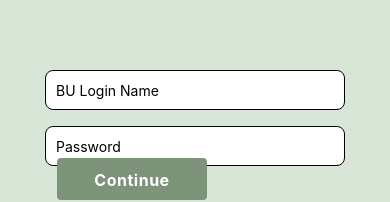
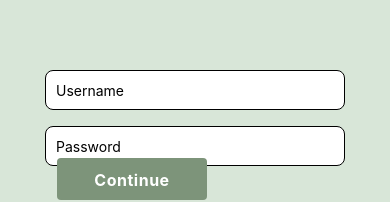
Before and after one commit to mharkess/EcoSwitch, a React Native app in the folder UserApp/EcoSwitchApp/: screen / in a window 390 px wide. Shown: the part 304-506 px from the top of the page. Built offline with nearby package versions, Linux system fonts and the light colour scheme.

Commit message:
Fixed some formatting issues

```diff
--- a/UserApp/EcoSwitchApp/App.js
+++ b/UserApp/EcoSwitchApp/App.js
@@ -1,9 +1,9 @@
 import React, { useEffect, useState } from 'react';
-import { StyleSheet, Text, View, TextInput, Pressable, Image, TouchableOpacity, Keyboard } from 'react-native';
+import {Text, View, TextInput, Pressable, Image, TouchableOpacity, Keyboard } from 'react-native';
 import { createNativeStackNavigator } from '@react-navigation/native-stack'
 import { NavigationContainer } from '@react-navigation/native';
+import axios, * as others from 'axios';
 
-import axios, * as others from 'axios';
 import logo_text from './assets/ecoswitch_icon_text.png';
 import logo from './assets/ecoswitch_icon_white.png';
 import styles from './styles.js'
@@ -11,7 +11,6 @@
 const Stack = createNativeStackNavigator();
 
 export default function App() {
-
   const [recentData, setRecentData] = useState( {"Temp": "0", "Humidity": "0"} );
   const [deviceID, setDeviceID] = useState('12345');
   const [tempMetric, setTempMetric] = useState('C');
@@ -50,7 +49,7 @@
         <TextInput
           style={styles.input}
           onBlur={Keyboard.dismiss}
-          placeholder="BU Login Name"
+          placeholder="Username"
         />
 
         <TextInput
@@ -63,7 +62,6 @@
         <Pressable style={styles.button} onPress={() => navigation.push('Main Menu')}>
           <Text style={styles.text}>Continue</Text>
         </Pressable>
-
       </View>
     );
   }
@@ -71,13 +69,12 @@
 
   // needs a logout function to return to login page
   function MainMenu({ navigation }) {
-
     // used to periodically refresh data
     useEffect(() => {
       //updateRecentData(url);  // currently updates too frequently... removing this allows 1 minute updates, but doesn't update on first render
       const interval = setInterval(() => {
         updateRecentData(url)
-      }, 30000) // half-minute updates
+        }, 30000) // half-minute updates
       return () => clearInterval(interval);
     }, []);
 
```
